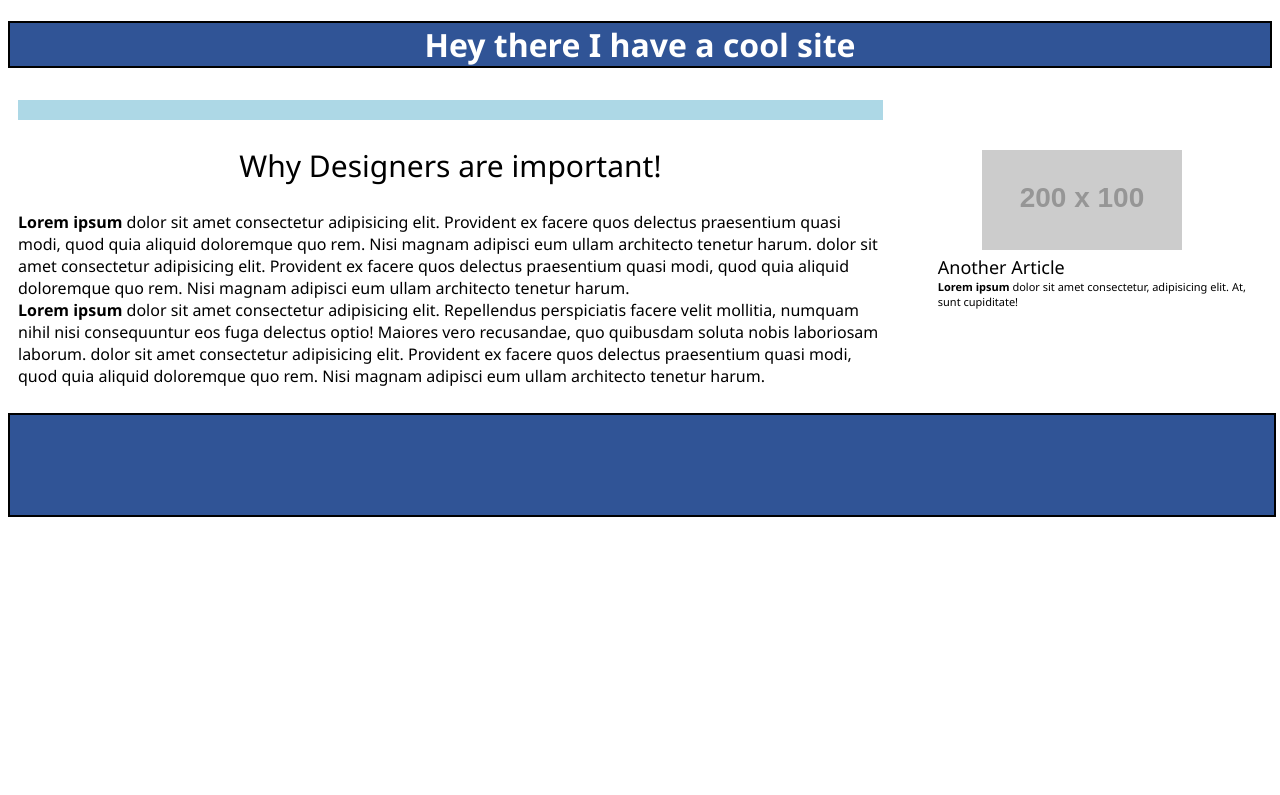
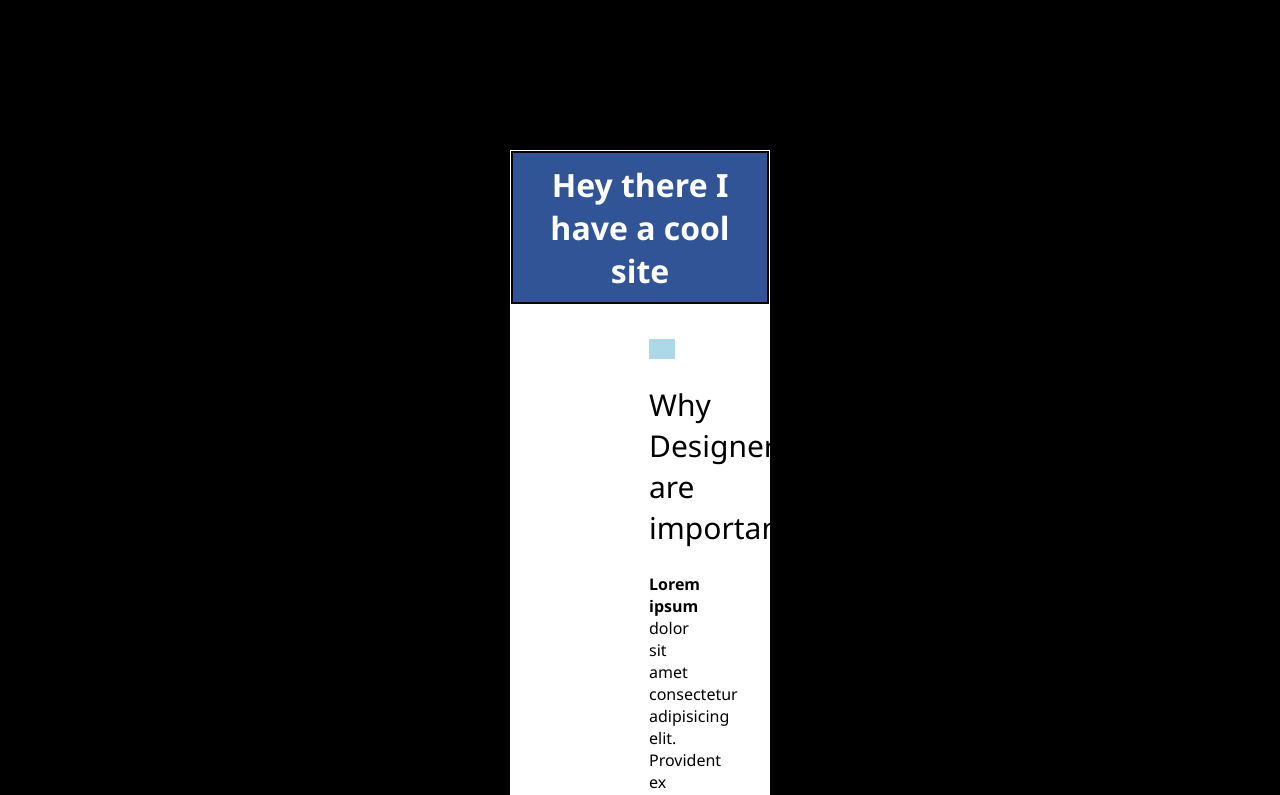
Before and after one commit to CalebSherfick/coolsite, a plain HTML site: page index.html in a window 1280 px wide. Shown: the top 795 px of the page. Drawn offline with Linux system fonts and the light colour scheme; placeholder pictures from the web are drawn by us.

Commit message:
content layout

```diff
--- a/index.html
+++ b/index.html
@@ -19,7 +19,8 @@
       <section class="column1">
         <div class="floater"></div>
         <h1 class="designer">Why Designers are important!</h1>
-        <p><span class="thick">Lorem ipsum</span> dolor sit amet consectetur adipisicing elit. Provident ex facere quos
+        <p class="content"><span class="thick">Lorem ipsum</span> dolor sit amet consectetur adipisicing elit.
+          Provident ex facere quos
           delectus
           praesentium quasi
           modi, quod quia aliquid doloremque quo rem. Nisi magnam adipisci eum ullam architecto tenetur harum. dolor
--- a/style.css
+++ b/style.css
@@ -1,31 +1,40 @@
 body {
   text-align: center;
   font-family: 'Segoe UI', Tahoma, Geneva, Verdana, sans-serif;
-  /* border-top: solid black 200px;
-  border-right: solid black 600px;
-  border-bottom: solid black 200px;
-  border-left: solid black 600px; */
+  background-color: black;
+  margin-top: 150px;
+  margin-right: 510px;
+  margin-left:510px;
+  border: solid white 1px;
 }
 
 header h1 {
   background-color: rgb(48, 84, 150);
   border: solid black 2px;
+  margin: 0px;
    color: white;
    font-weight: 600;
+   padding: 10px;
 }
 
 .floater {
   background-color: lightblue;
   height: 20px;
+  margin-top: 25px;
     }
 
 .designer {
-  font-weight: 450;
+  font-weight: 430;
   font-size: 30px;
 }
 
 main {
   background-color: white;
+}
+
+.row {
+  margin-left: 10vw;
+  margin-right: 5vw;
 }
 
 .thick {
```
